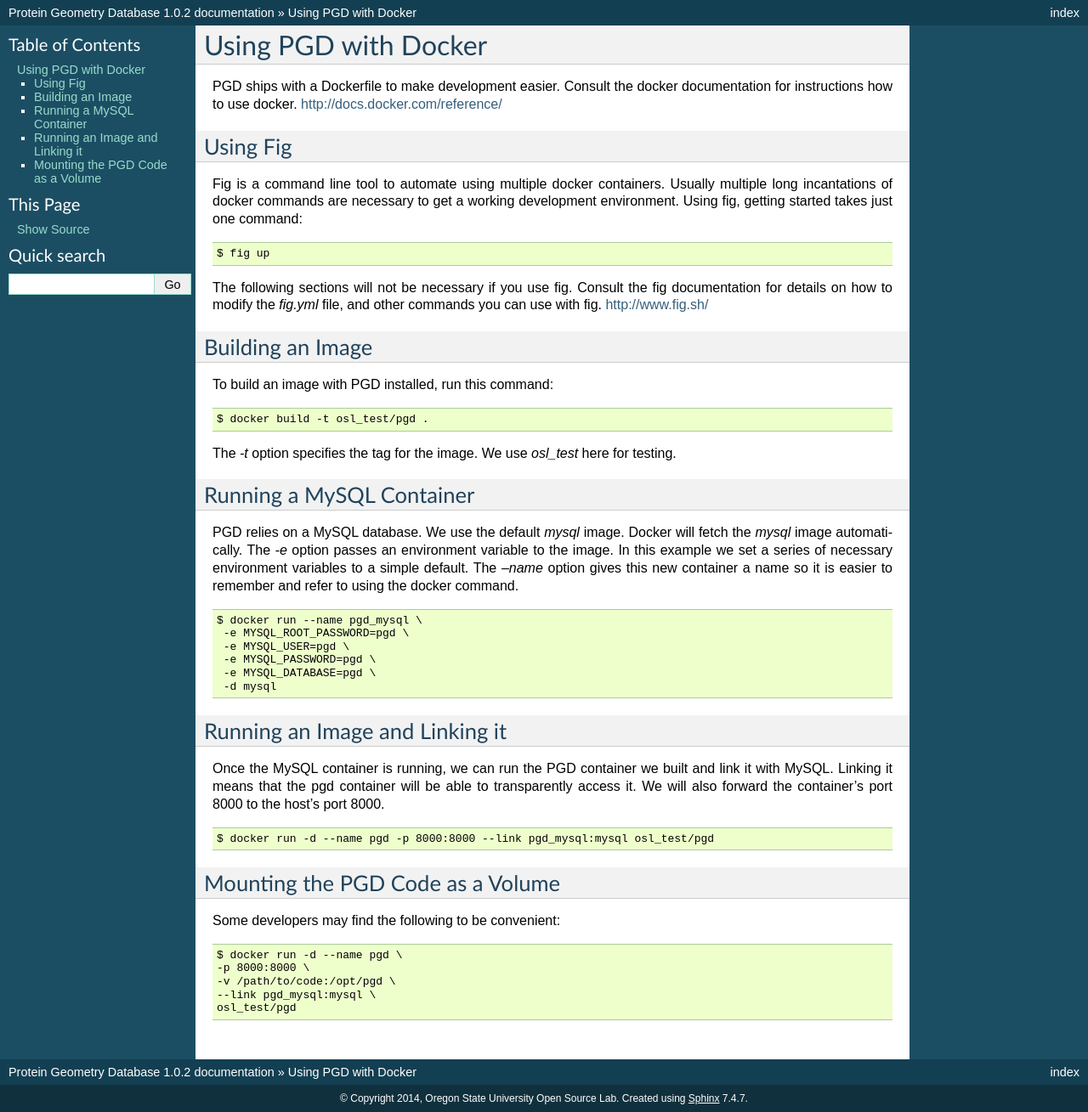
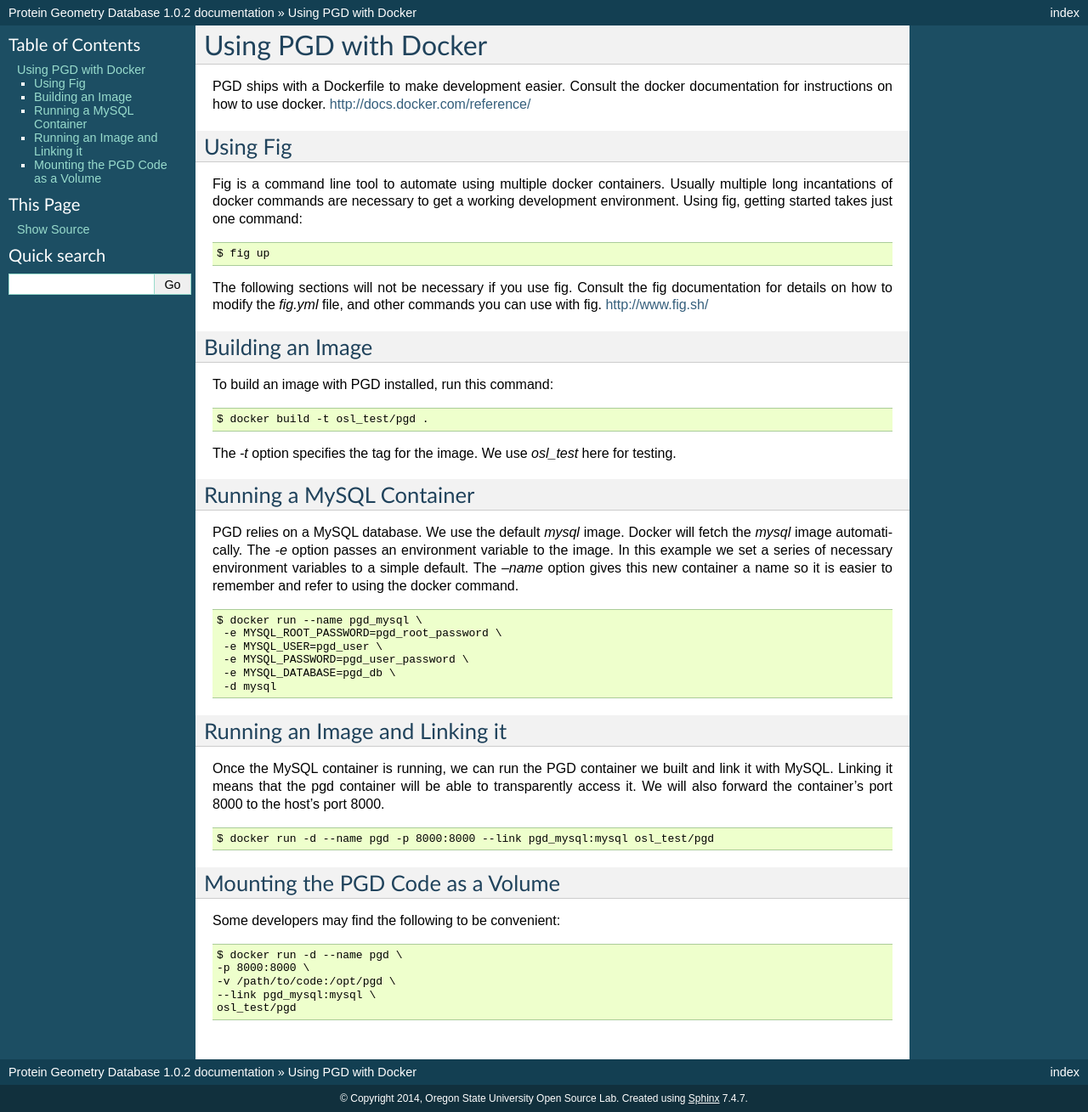
Before and after one commit to Karplus-Lab-OSU/pgd, a Sphinx documentation site: the page built from docs/source/docker.rst, in a window 1280 px wide. Shown: the whole page at 85% size. Built offline with Sphinx 7.4.7, drawn with Linux system fonts in a browser that asks for light colours.

Commit message:
Updated documentation and fig.yml to match, plus minor changes.
Set the MYSQL_* variables in docs and fig.yml to more reasonable
values which match.  Also noticed a grammatical error in the
documentation and fixed it, and removed the reference to volumes in
the fig.yml which kept it from working.  For what it's worth, I think
this means the volumes suggestion at the foot of the documentation
page may not work as expected, since it mounts the current checkout
over /opt/pgd thus wiping out the settings.py file.

```diff
--- a/docs/source/docker.rst
+++ b/docs/source/docker.rst
@@ -3,7 +3,7 @@ Using PGD with Docker
 *********************
 
 PGD ships with a Dockerfile to make development easier.
-Consult the docker documentation for instructions how to use docker.
+Consult the docker documentation for instructions on how to use docker.
 http://docs.docker.com/reference/
 
 
@@ -49,10 +49,10 @@ and refer to using the docker command.
 ::
 
    $ docker run --name pgd_mysql \
-    -e MYSQL_ROOT_PASSWORD=pgd \
-    -e MYSQL_USER=pgd \
-    -e MYSQL_PASSWORD=pgd \
-    -e MYSQL_DATABASE=pgd \
+    -e MYSQL_ROOT_PASSWORD=pgd_root_password \
+    -e MYSQL_USER=pgd_user \
+    -e MYSQL_PASSWORD=pgd_user_password \
+    -e MYSQL_DATABASE=pgd_db \
     -d mysql
 
 Running an Image and Linking it
```
Also changed, not shown: fig.yml (+5 -7 lines).
